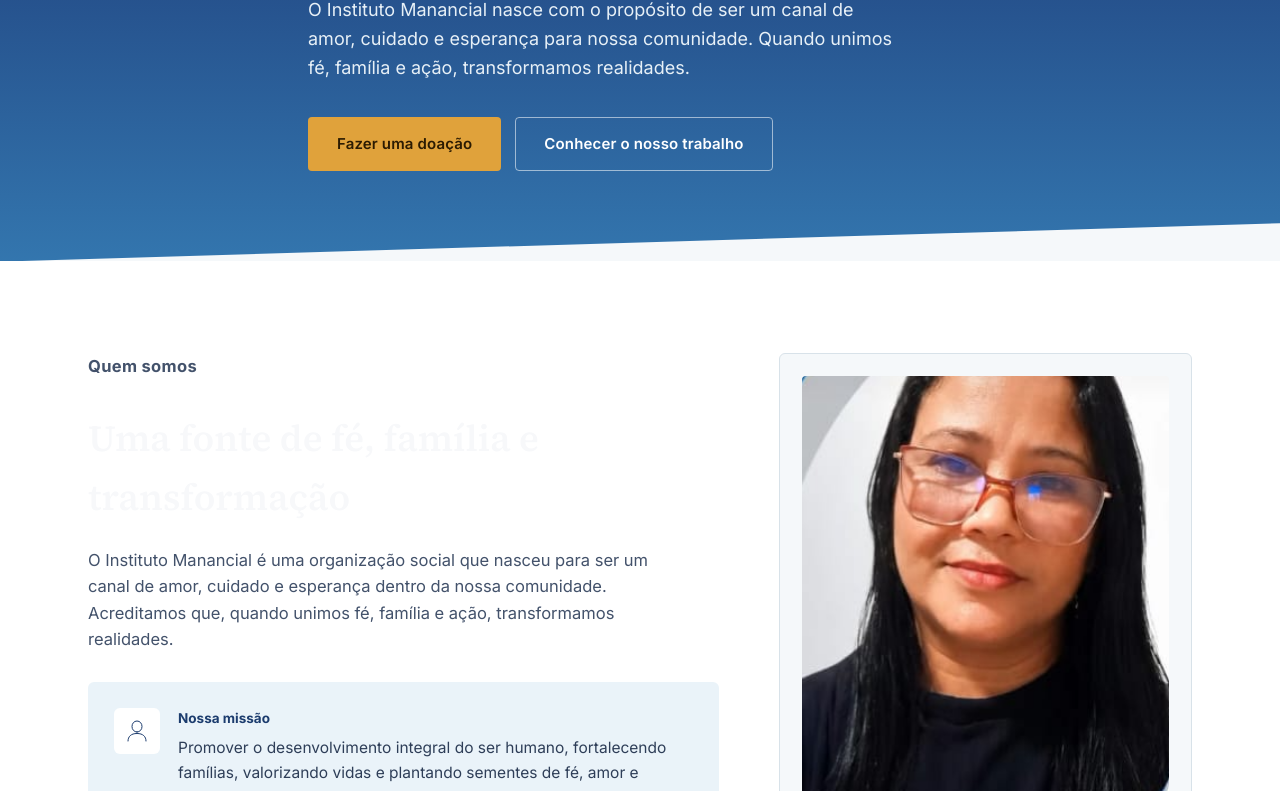
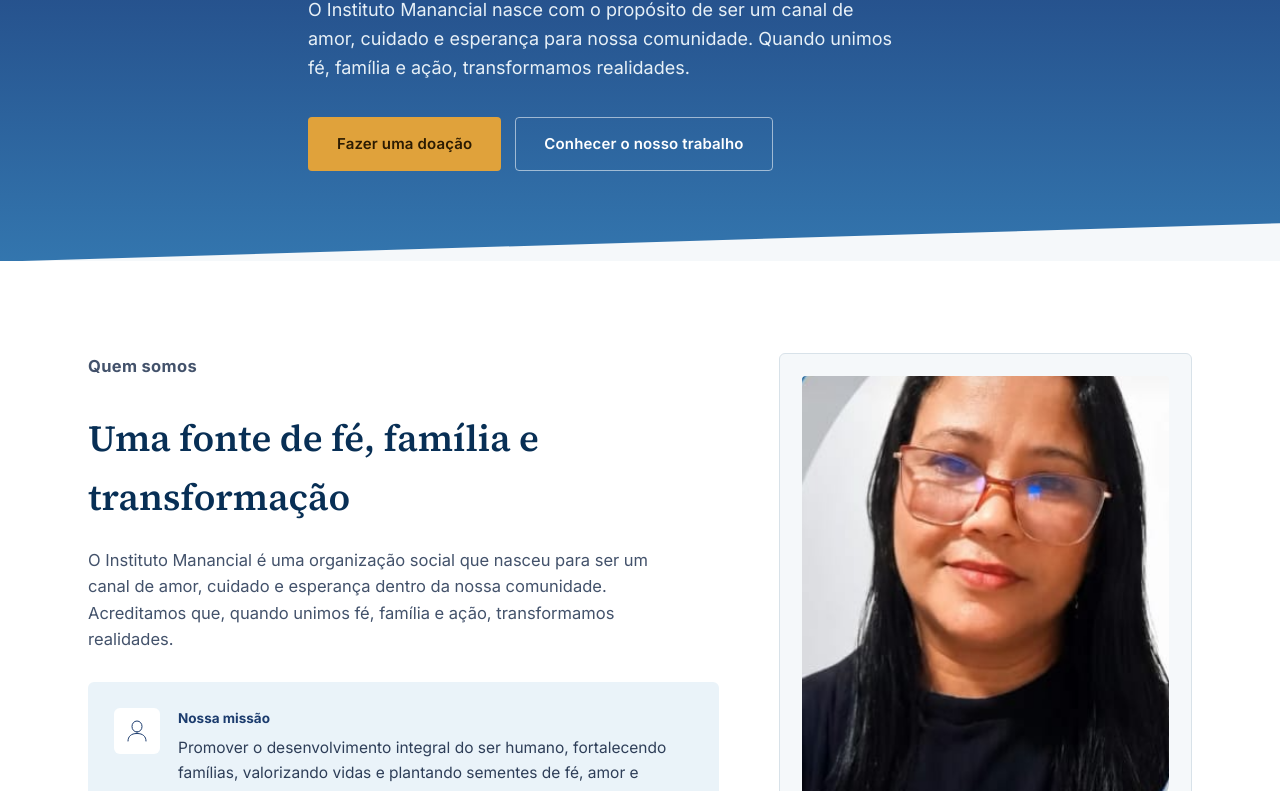
Before and after one commit to JeffersonCod/INTER-, a plain HTML site: page index.html in a window 1280 px wide. Shown: the part 530-1321 px from the top of the page. Drawn offline with Linux system fonts and the light colour scheme.

Commit message:
CSS reformulado

```diff
--- a/instituto-manancial-site (1)/style.css
+++ b/style.css
@@ -6,10 +6,10 @@
    ============================================================ */
 
 :root{
-  --ink:        #f7f8fa;   /* azul-marinho profundo (texto) */
+  --ink:        #082F55;   /* azul-marinho profundo (texto) */
   --deep:       #1C3C6E;   /* azul-marinho da marca */
   --sky:        #3E93C9;   /* azul-céu da gota */
-  --sky-light:  #8FC6E8;   /* azul-céu claro */
+  --sky-light:  #D8E2E9;   /* azul-céu claro */
   --silver:     #A7ADB3;   /* prata da gota */
   --bg:         #F5F8FA;   /* fundo — água clara */
   --panel:      #FFFFFF;
@@ -203,6 +203,7 @@ a{ color: inherit; text-decoration: none; }
   margin-bottom: 22px;
   opacity: 0;
   animation: rise .7s ease forwards .25s;
+  color: #fff;
 }
 .hero-lede{
   font-size: 18px;
```
Also changed, not shown: assets/cintia-alves.png (renamed from instituto-manancial-site (1)/assets/cintia-alves.png), assets/logo-instituto-manancial.png (renamed from instituto-manancial-site (1)/assets/logo-instituto-manancial.png), index.html (renamed from instituto-manancial-site (1)/index.html), script.js (renamed from instituto-manancial-site (1)/script.js).
